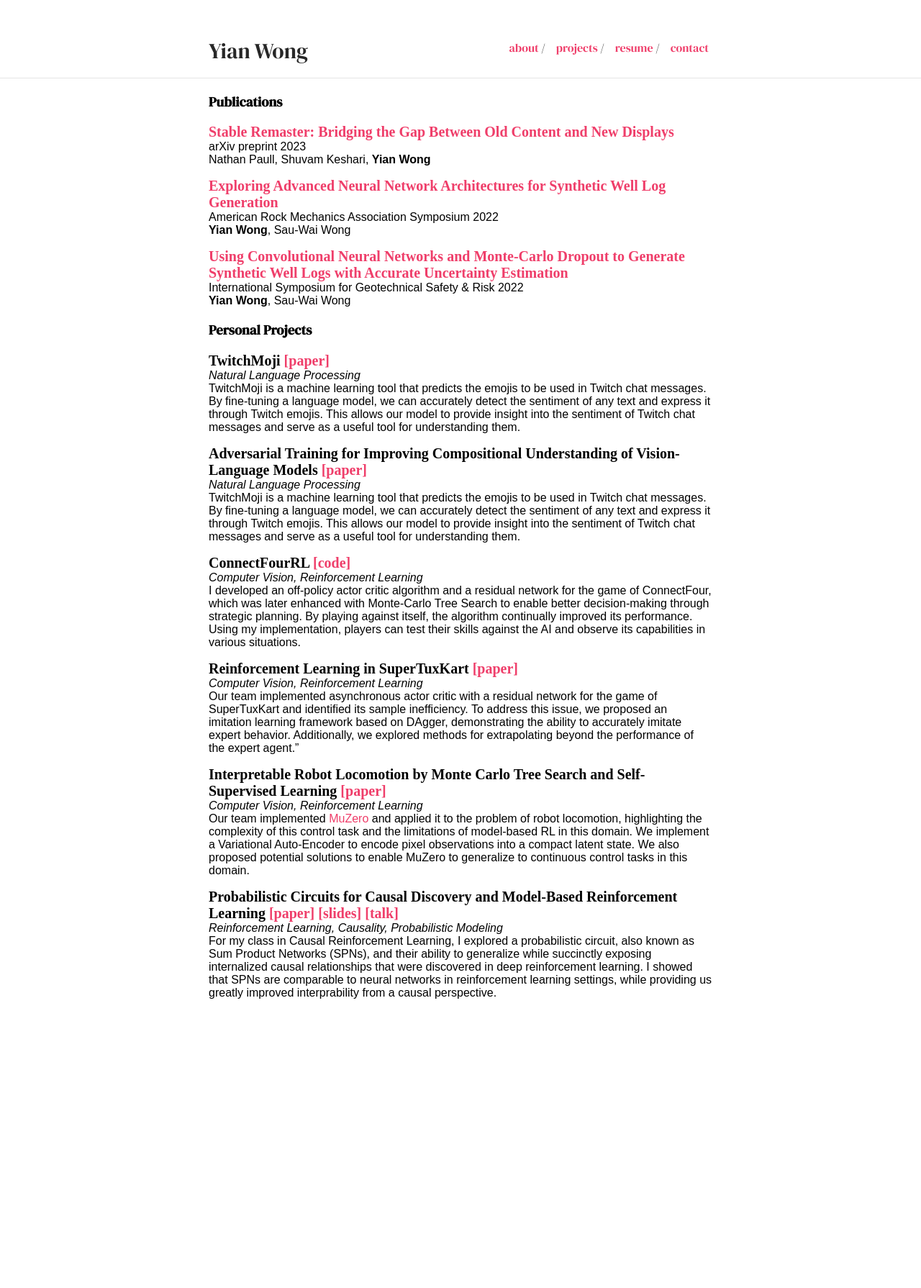
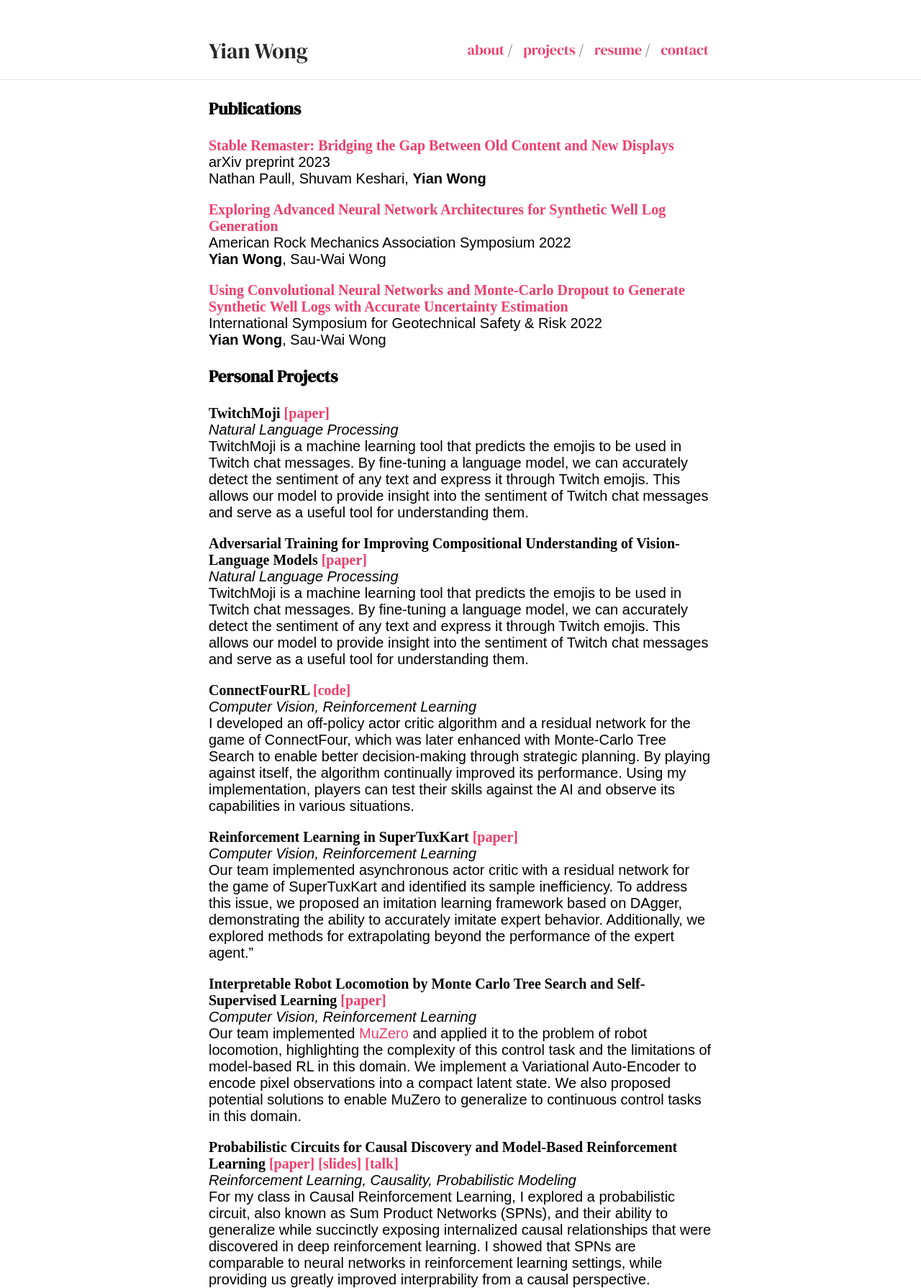
Before and after one commit to 1yian/1yian.github.io, a Jekyll site: the page built from projects.md, in a window 1280 px wide. Shown: the whole page at 72% size. Built offline with Jekyll 4.4.1, drawn with Linux system fonts in a browser that asks for light colours; some web fonts are replaced; before the commit the page ends 1389 px from its top, so only the background shows below that.

Commit message:
Update _style.scss

```diff
--- a/_sass/_style.scss
+++ b/_sass/_style.scss
@@ -18,14 +18,13 @@ h2, h3 {
 .paper-title {
     font-family: 'Signika Negative', sans serif;
     font-weight: 600;
-    font-size: 20px;
 }
 body {
     margin: 0;
     font-family: "Signika Negative", sans-serif;
     height: 100%;
     font-weight: 300;
-    font-size: 'large';
+    font-size: 20px;
 }
 a {
     text-decoration: none;
```
